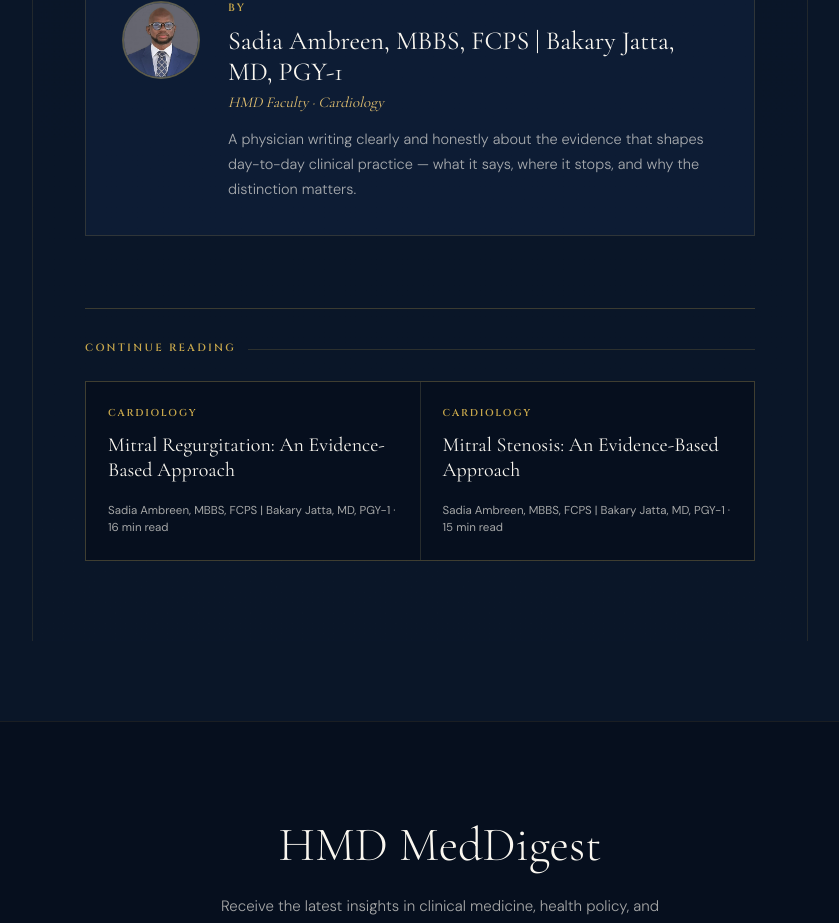
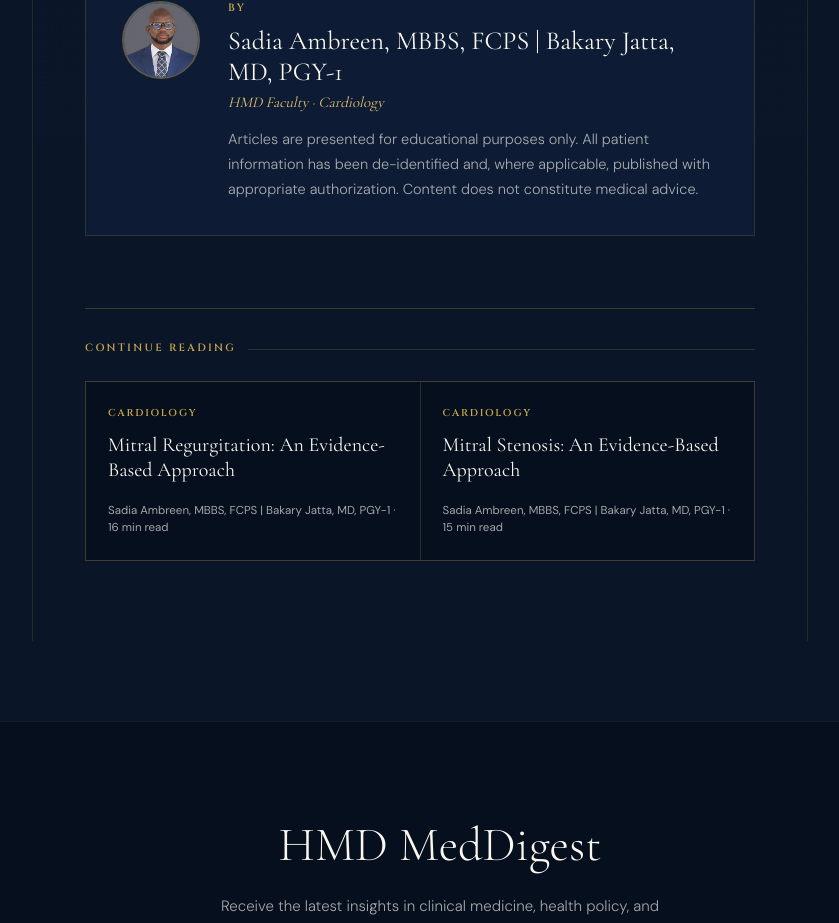
Before and after one commit to abhipatel8675/hmd-app, a Next.js app: page /newsletter/aortic-stenosis in a window 1280 px wide. Shown: the part 9140-10063 px from the top of the page, without its empty margins (200-1039 px from the left). Built offline with nearby package versions, Linux system fonts and the light colour scheme; no server answers.

Commit message:
Replace author bio with educational disclaimer

```diff
--- a/app/newsletter/[slug]/page.tsx
+++ b/app/newsletter/[slug]/page.tsx
@@ -409,9 +409,10 @@ export default async function ArticlePage({
                   <h4 className={styles.authorCardName}>{article.author}</h4>
                   <p className={styles.authorCardRole}>{article.authorRole}</p>
                   <p className={styles.authorCardBio}>
-                    A physician writing clearly and honestly about the evidence
-                    that shapes day-to-day clinical practice — what it says,
-                    where it stops, and why the distinction matters.
+                    Articles are presented for educational purposes only. All
+                    patient information has been de-identified and, where
+                    applicable, published with appropriate authorization.
+                    Content does not constitute medical advice.
                   </p>
                 </div>
               </aside>
```
